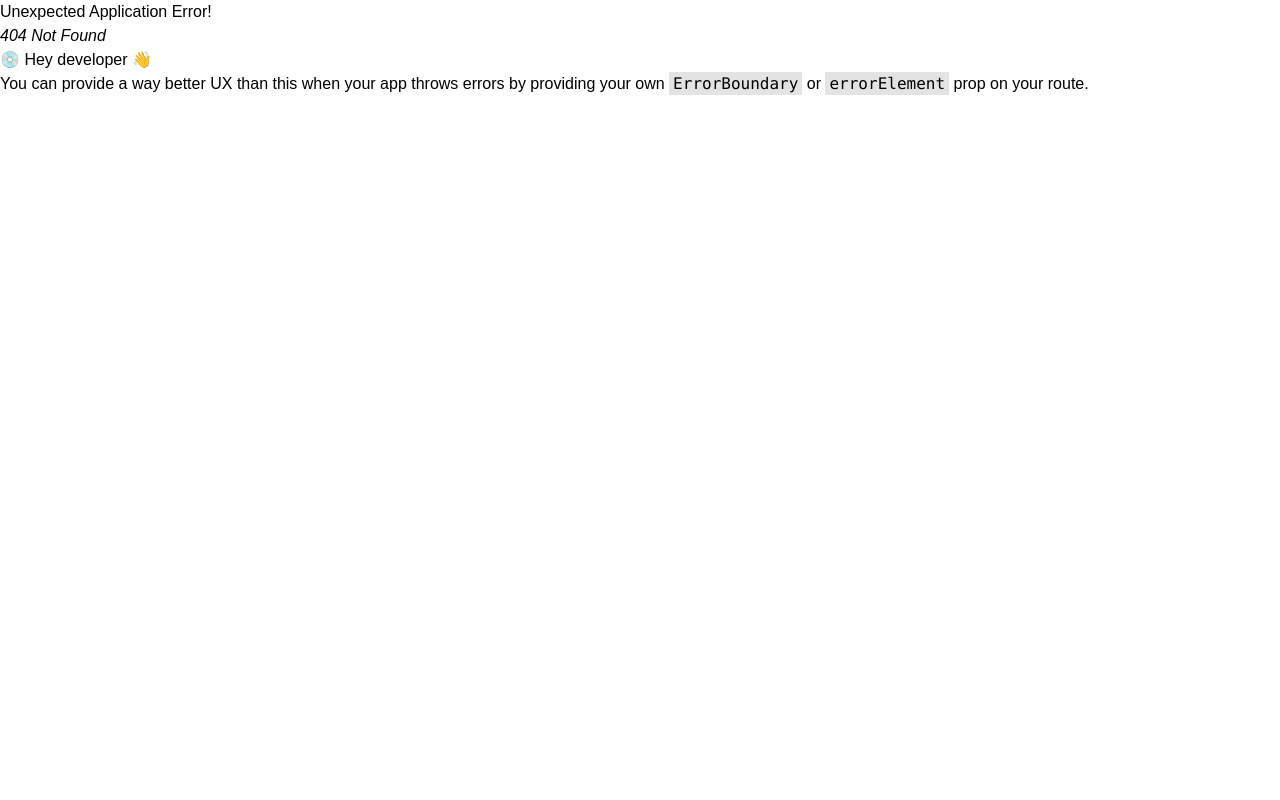
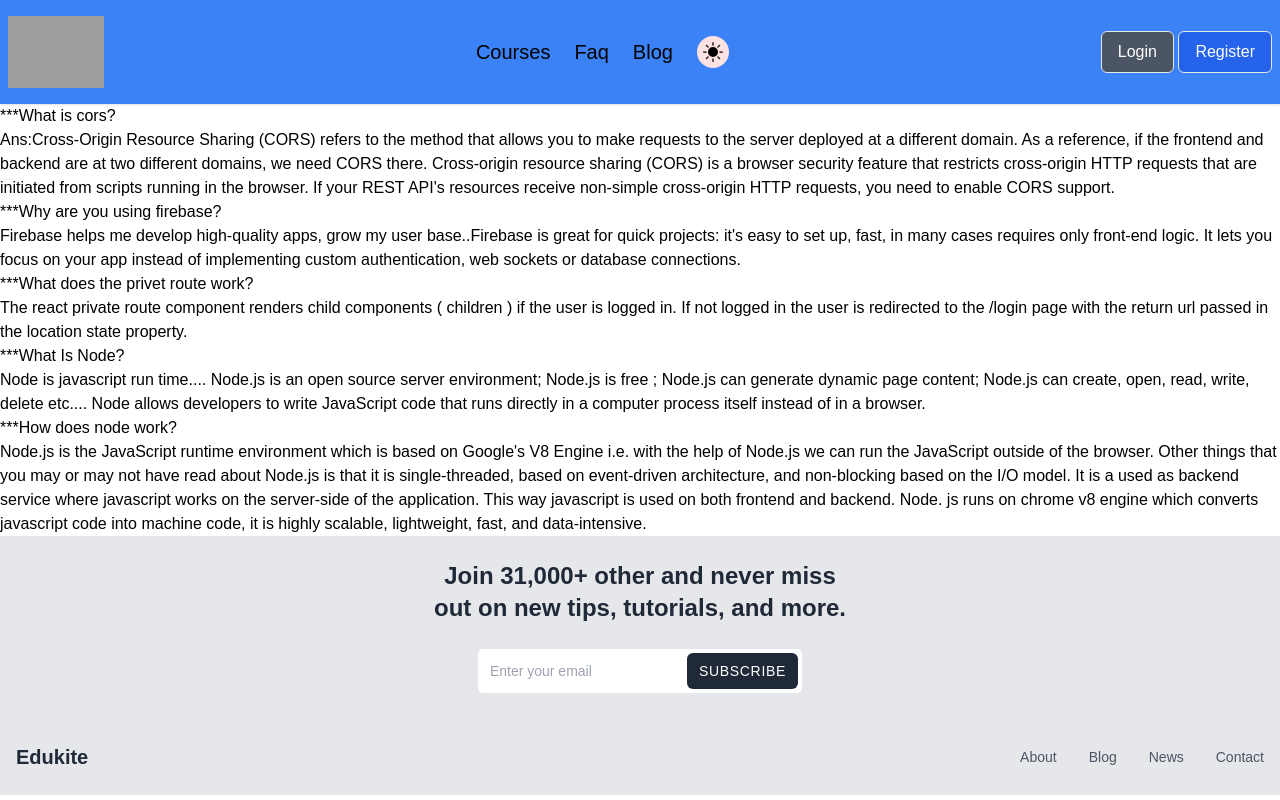
Before and after one commit to AminulIslamorange/educite, a React (Create React App) app: page /blog in a window 1280 px wide. Before the commit this address had no page. Built offline with nearby package versions, Linux system fonts and the light colour scheme; no server answers; grey boxes are pictures that could not be loaded; what tw-elements would draw is missing.

Commit message:
courses page complite with leftside nav

```diff
--- a/src/Pages/Blog/Blog.js
+++ b/src/Pages/Blog/Blog.js
@@ -3,7 +3,52 @@ import React from 'react';
 const Blog = () => {
     return (
         <div>
-            Blog
+            <h2>***What is cors?</h2>
+                     <p>Ans:Cross-Origin Resource Sharing   (CORS)    refers to
+                     the method that allows you to make requests to the
+                     server deployed at a different domain. As a reference,
+                         if the frontend and backend
+                         are at two different domains, we need CORS there.
+                         Cross-origin resource sharing (CORS) is
+                      a browser security feature that restricts       cross-origin
+                     HTTP requests that are initiated from  scripts running
+                      in the browser. If your REST API's resources receive
+                      non-simple cross-origin
+                          HTTP requests, you need to enable CORS support.</p>
+        <h1>***Why are you using firebase?</h1>
+                 <p>Firebase helps me develop high-quality
+                  apps, grow my user base..Firebase is great for quick projects:
+                  it's easy to set up, fast, in many cases requires only front-end logic.
+                  It lets you focus on your app instead of implementing custom authentication,
+                     web sockets or database connections.</p>
+
+
+         <h1>***What does the privet route work?</h1>
+                      <p>The react private
+                          route component renders child components
+                      ( children ) if the user is logged in.
+                     If not logged in the user is redirected to the /login
+                      page with the return url
+                      passed in the location state property.</p>
+            <h1>***What Is Node?</h1>
+                    <p>Node is javascript run time....
+             Node.js is an open source server environment; Node.js is free ; Node.js can generate dynamic page
+            content; Node.js can create, open, read, write, delete etc....
+            Node allows developers to write JavaScript code that runs directly in a
+                computer process itself instead of in a browser.</p>
+                <h1>***How does node work?</h1>
+                       <p>Node.js is the JavaScript runtime environment which is based on Google's V8 Engine i.e.
+                    with the help of Node.js we can run the JavaScript outside of the browser. Other things that
+                   you may or may not have read about Node.js is that
+                   it is single-threaded, based on event-driven architecture,
+                   and non-blocking based on the I/O model.
+                  It is a used as backend service where javascript works
+                   on the server-side of the application. This way javascript
+                   is used on both frontend and backend. Node. js runs on chrome v8 engine which converts
+                        javascript code into machine code,
+                    it is highly scalable, lightweight, fast, and data-intensive.</p>
+
+
         </div>
     );
 };
--- /dev/null
+++ b/src/Pages/Checkout/Checkout.js
@@ -0,0 +1,18 @@
+import React from 'react';
+// import { useParams } from 'react-router-dom';
+const Checkout = () => {
+    // let {id} = useParams();
+    return (
+        <div className='container mx-auto px-2 min-h-screen'>
+             <div className='py-3 '>
+                <div className="name">
+                    <h2 className='text-xl font-bold text-gray-600'>
+                        Congratulations! You Got The Premiium access for <span className='text-blue-500'> Complete Web Development Course With Jhankar Bro</span> Course</h2>
+                </div>
+
+            </div>
+        </div>
+    );
+};
+
+export default Checkout;
--- a/src/Pages/CourseDetails/CourseDetails.js
+++ b/src/Pages/CourseDetails/CourseDetails.js
@@ -1,16 +1,18 @@
 import React from 'react';
-import { Link, useParams } from 'react-router-dom';
+import { Link, useLoaderData } from 'react-router-dom';
 import {FaUserGraduate,FaBook } from "react-icons/fa"
 import {RiTimeFill} from "react-icons/ri"
+import { useEffect } from 'react';
 const CourseDetails = () => {
-    let {id} = useParams();
+    const course = useLoaderData();
+    let {lectures,id,duration,students,image,description,courseTitle,category} = course
 
     return (
         <div className='container mx-auto px-2'>
             {/* div for header name and dowunload button */}
             <div className='py-3 flex justify-between items-center'>
                 <div className="name">
-                    <h2 className='text-xl font-bold text-gray-600'>Complete Web Development Course With Jhankar Bro</h2>
+                    <h2 className='text-xl font-bold text-gray-600'>{courseTitle}</h2>
                 </div>
                 <div className="btn">
                     <button className='px-3 py-2 rounded-md border '>Download</button>
@@ -21,69 +23,23 @@ const CourseDetails = () => {
 
                     <div className='lg:w-1/4 shadow max-h-[360px] rounded-md p-2'>
                         <div className="img">
-                            <img className='w-full mb-2' src="https://img-b.udemycdn.com/course/240x135/2508942_11d3_3.jpg" alt="" />
+                            <img className='w-full mb-2' src={image} alt="" />
                         </div>
                         <div>
                         <ul className=''>
-                            <li className='flex gap-2 font-bold border-b py-2'> <RiTimeFill/> 8 Hours Duration</li>
-                            <li className='flex gap-2 font-bold border-b py-2'><FaUserGraduate/> 9 Students Enrolled</li>
-                            <li className='flex gap-2 font-bold border-b py-2'><FaBook/> 90+ Lectures</li>
+                            <li className='flex gap-2 font-bold border-b py-2'> <RiTimeFill/> {duration} Hours Duration</li>
+                            <li className='flex gap-2 font-bold border-b py-2'><FaUserGraduate/> {students} Students Enrolled</li>
+                            <li className='flex gap-2 font-bold border-b py-2'><FaBook/> {lectures}+ Lectures</li>
                         </ul>
                         </div>
                         <div>
-                            <Link ><button className='min-w-max py-2 bg-blue-500 text-white rounded-lg my-2 px-2 '>Get Premium Pccess</button></Link>
+                            <Link to={`/checkout/${course.id}`} ><button className='min-w-max py-2 bg-blue-500 text-white rounded-lg my-2 px-2 '>Get Premium Access</button></Link>
                         </div>
 
                     </div>
                     <div className='lg:w-3/4  shadow rounded-md p-2'>
-                        <div>
-                        Description
-Do you want to become a programmer? Do you want to learn how to create games, automate your browser, visualize data, and much more?
-
-If you’re looking to learn Python for the very first time or need a quick brush-up, this is the course for you!
-
-Python has rapidly become one of the most popular programming languages around the world. Compared to other languages such as Java or C++, Python consistently outranks and outperforms these languages in demand from businesses and job availability. The average Python developer makes over $100,000 - this number is only going to grow in the coming years.
-
-The best part? Python is one of the easiest coding languages to learn right now. It doesn’t matter if you have no programming experience or are unfamiliar with the syntax of Python. By the time you finish this course, you'll be an absolute pro at programming!
-
-This course will cover all the basics and several advanced concepts of Python. We’ll go over:
-
-The fundamentals of Python programming
-
-Writing and Reading to Files
-
-Automation of Word and Excel Files
-
-Web scraping with BeautifulSoup4
-
-Browser automation with Selenium
-
-Data Analysis and Visualization with MatPlotLib
-
-Regex parsing and Task Management
-
-GUI and Gaming with Tkinter
-
-And much more!
-
-If you read the above list and are feeling a bit confused, don’t worry! As an instructor and student on Udemy for almost 4 years, I know what it’s like to be overwhelmed with boring and mundane. I promise you’ll have a blast learning the ins and outs of python. I’ve successfully taught over 200,000+ students from over 200 countries jumpstart their programming journeys through my courses.
-
-Here’s what some of my students have to say:
-
-“I wish I started programming at a younger age like Avi.  This Python course was excellent for those that cringe at the thought of starting over from scratch with attempts to write programs once again. Python is a great building language for any beginner programmer. Thank you Avi!”
-
-
-
-“I had no idea about any programming language. With Avi's lectures, I'm now aware of several python concepts and I'm beginning to write my own programs. Avi is crisp and clear in his lectures and it is easy to catch the concepts and the depth of it through his explanations. Thanks, Avi for the wonderful course, You're awesome! It's helping me a lot :)”
-
-
-
-"Videos are short and concise and well-defined in their title, this makes them easy to refer back to when a refresher is needed. Explanations aren't convoluted with complicated examples, which adds to the quick pace of the videos. I am very pleased with the decision to enroll in this course. Not only has it increased the pace I'm learning Python but I actively look forward to continuing the course, whenever I get the chance. Avi is friendly and energetic, absolutely delightful as an instructor.”
-
-So what are you waiting for? Jumpstart your programming journey and dive into the world of Python by enrolling in this course today!
-
-Who this course is for:
-Even if you haven't touched coding before, it won't matter. The easy step-to-step lectures will quickly guide you through everything you'll need to know about coding, mainly Python. This course is here for you to get accustomed and familiar with Python and its syntax. And above all, Python is one of the easiest coding languages to learn, and there's a lot you can do with it.
+                        <div className='p-2'>
+                          {description}
                         </div>
 
                         </div>
--- a/src/Pages/Courses/Courses.js
+++ b/src/Pages/Courses/Courses.js
@@ -1,38 +1,28 @@
 import React from 'react';
+import { Link, useLoaderData } from 'react-router-dom';
 import CourseCard from '../../components/Child/CourseCard';
 
 const Courses = () => {
+    const courses = useLoaderData();
+
     return (
         <div className='p-2 '>
            <div className='container mx-auto  rounded-md p-2 lg:grid grid-cols-12 mt-4'>
             <div className='col-span-3  p-2'>
                 <ul>
-                    <li className='block mb-2 border p-4'>
-                        Web Design
-                    </li>
-                    <li className='block mb-2 border p-4'>
-                        Web Development
-                    </li>
-                    <li className='block mb-2 border p-4'>
-                        Marketing
-                    </li>
-                    <li className='block mb-2 border p-4'>
-                        Marketing
-                    </li>
-                    <li className='block mb-2 border p-4'>
-                        Marketing
-                    </li>
-                    <li className='block mb-2 border p-4'>
-                        Marketing
-                    </li>
+
+                    {
+                        courses.map(course =><Link to={`/course/${course?.id}`}><li className='block mb-2 border p-4 hover:bg-blue-400 hover:text-white duration-300 '>
+                        {course.courseTitle}
+                     </li> </Link>)
+                    }
                 </ul>
             </div>
             <div className='col-span-9  p-2'>
                 <div className='grid lg:grid-cols-3 grid-cols-1 gap-6 justify-items-center'>
-                <CourseCard/>
-                <CourseCard/>
-                <CourseCard/>
-                <CourseCard/>
+               {
+                courses?.map(course => <CourseCard key={course.id} course={course} />)
+               }
                 </div>
             </div>
 
--- /dev/null
+++ b/src/Pages/ErrorPage/Erorpage.js
@@ -0,0 +1,11 @@
+import React from 'react';
+
+const Erorpage = () => {
+    return (
+        <div  className='conatainer mx-auto min-h-screen'>
+           <img className='block mx-auto' src="https://miro.medium.com/max/1400/1*zE2qnVTJehut7B8P2aMn3A.gif" alt="" />
+        </div>
+    );
+};
+
+export default Erorpage;
--- /dev/null
+++ b/src/Pages/PrivateRoute/PrivateRoute.js
@@ -0,0 +1,30 @@
+import { onAuthStateChanged } from 'firebase/auth';
+import { useEffect, useState } from 'react';
+import { Navigate, useLocation } from 'react-router-dom';
+import auth from '../../Firebase/Firebase.init';
+function RequireAuth({ children }) {
+
+    let location = useLocation();
+    const [user , setUser] = useState({})
+
+   useEffect(()=>{
+    onAuthStateChanged(auth, (user) => {
+        if (user) {
+         setUser(user)
+
+        } else {
+
+        }
+      });
+
+   },[])
+
+ if (!user.uid) {
+
+        return <Navigate to="/login" state={{ from: location }} replace />;
+    }
+
+    return children;
+}
+
+export default RequireAuth;
--- a/src/Routes/Routes/Routes.js
+++ b/src/Routes/Routes/Routes.js
@@ -1,8 +1,13 @@
 import { createBrowserRouter } from "react-router-dom";
 import Main from "../../layout/Main";
+import Blog from "../../Pages/Blog/Blog";
+import Checkout from "../../Pages/Checkout/Checkout";
 import CourseDetails from "../../Pages/CourseDetails/CourseDetails";
 import Courses from "../../Pages/Courses/Courses";
+import Erorpage from "../../Pages/ErrorPage/Erorpage";
+import Faq from "../../Pages/Faq/Faq";
 import Login from "../../Pages/Login/Login";
+import PrivateRoute from "../../Pages/PrivateRoute/PrivateRoute";
 import Registration from "../../Pages/Registration/Registration";
 
 
@@ -14,16 +19,31 @@ export const routes=createBrowserRouter([
             {
                 path: "/",
                 element: <Courses/>,
+                loader: () => fetch('http://localhost:5000/api/allcourses/')
               },
             {
                 path: "/courses",
                 element: <Courses/>,
+                loader: () => fetch('http://localhost:5000/api/allcourses/')
+              },
+            {
+                path: "/blog",
+                element: <Blog/>,
               },
             {
                 path: "/course/:id",
                 element: <CourseDetails/>,
+                loader: ({params}) => fetch(`http://localhost:5000/api/course/${params.id}`)
+              },
+            {
+                path: "/checkout/:id",
+                element: <PrivateRoute><Checkout/></PrivateRoute> ,
               },
 
+            {
+                path: "/faq",
+                element: <Faq/>,
+              },
             {
                 path: "/login",
                 element: <Login/>,
@@ -32,6 +52,10 @@ export const routes=createBrowserRouter([
                 path: "/register",
                 element: <Registration/>,
               },
+            {
+                path: "*",
+                element: <Erorpage/>,
+              },
 
 
         ]
--- a/src/components/Child/CourseCard.js
+++ b/src/components/Child/CourseCard.js
@@ -2,27 +2,29 @@ import React from 'react';
 import {FaUserGraduate} from "react-icons/fa"
 import {RiTimeFill} from "react-icons/ri"
 import { Link } from 'react-router-dom';
-const CourseCard = () => {
+const CourseCard = ({course}) => {
+    let {id,duration,students,image,description,courseTitle,category} = course
+
     return (
         <div className='w-[280px] border rounded-md p-2 hover:shadow-lg'>
             <div className=''>
-                <img className='w-full' src="https://img-b.udemycdn.com/course/240x135/2508942_11d3_3.jpg" alt="" />
+                <img className='w-full' src={image} />
             </div>
             <div className='mt-2'>
-                <h3 className='text-lg font-bold text-gray-700 '>Javascript Mastary by Jhon Clive</h3>
-                <h3 className='text-sm font-bold text-gray-700 mb-2'>javascript Mastary Course by json Smeet and his team.</h3>
+                <h3 className='text-lg font-bold text-gray-700 '>{courseTitle}</h3>
+                <h3 title={description} className='text-sm font-bold text-gray-700 mb-2'>{description.slice(0,70)}...</h3>
                 {/* Category and duration, students */}
                <div className='flex justify-between items-center mb-2'>
-               <span className='border border-green-700 px-4 py-1 rounded-full text-xs'>Programming</span>
+               <span className='border border-green-700 px-4 py-1 rounded-full text-xs'>{category}</span>
                <div className=''>
                         <ul className='flex gap-6'>
-                            <li className='flex gap-2 font-bold'> <RiTimeFill/> 8</li>
-                            <li className='flex gap-2 font-bold'><FaUserGraduate/> 9</li>
+                            <li className='flex gap-2 font-bold'> <RiTimeFill/> {duration}</li>
+                            <li className='flex gap-2 font-bold'><FaUserGraduate/> {students}</li>
                         </ul>
                </div>
                </div>
                <div>
-                <Link to={`/course/:${'id'}`}>
+                <Link to={`/course/${id}`}>
                 <button className='w-full py-2 text-lg bg-blue-500 text-white rounded-md '>Details</button></Link>
                </div>
 
--- a/src/components/Header/Header.js
+++ b/src/components/Header/Header.js
@@ -1,5 +1,5 @@
 import React, { useState } from 'react';
-import { Link, useNavigate } from 'react-router-dom';
+import { Link } from 'react-router-dom';
 import {HiMenu} from 'react-icons/hi'
 import {ImCross} from 'react-icons/im'
 import {BsFillMoonFill,BsSunFill} from 'react-icons/bs'
```
